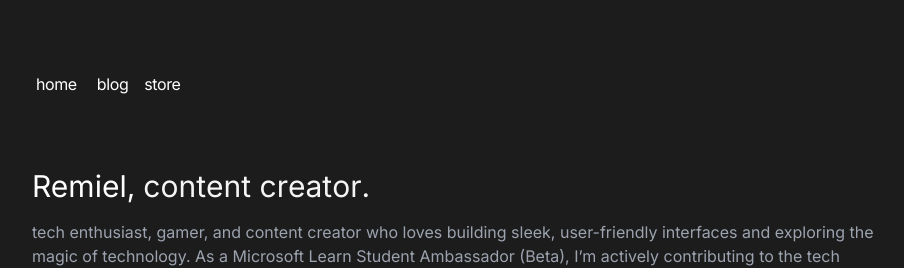
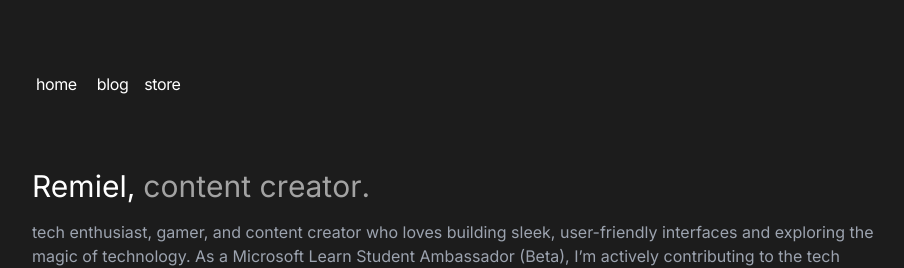
Before and after one commit to JaswanthRemiel/nextsam, a Next.js app: page / in a window 1280 px wide. Shown: the top 268 px of the page, without its empty margins (184-1088 px from the left). Built offline with nearby package versions, Linux system fonts and the light colour scheme.

Commit message:
changed header

```diff
--- a/components/header.tsx
+++ b/components/header.tsx
@@ -10,7 +10,7 @@ const words = [
   "fullstack developer.",
   "content creator.",
   "graphic designer.",
-  "gamer",
+  "gamer.",
 ];
 
 export function Header() {
@@ -22,8 +22,10 @@ export function Header() {
       transition={{ duration: 0.5 }}
     >
       <div className="text-3xl mx-auto font-normal">
-        Remiel,
-        <FlipWords words={words} /> <br />
+        <span>
+          Remiel,
+          <FlipWords words={words} /> <br />
+        </span>
       </div>
 
       <p className="text-gray-400">
--- a/components/ui/flip-words.tsx
+++ b/components/ui/flip-words.tsx
@@ -58,7 +58,7 @@ export const FlipWords = ({
           position: "absolute",
         }}
         className={cn(
-          "z-10 inline-block relative text-left text-neutral-100 dark:text-neutral-100 px-2",
+          "z-10 inline-block relative text-left text-neutral-400 dark:text-neutral-100 px-2",
           className
         )}
         key={currentWord}
```
